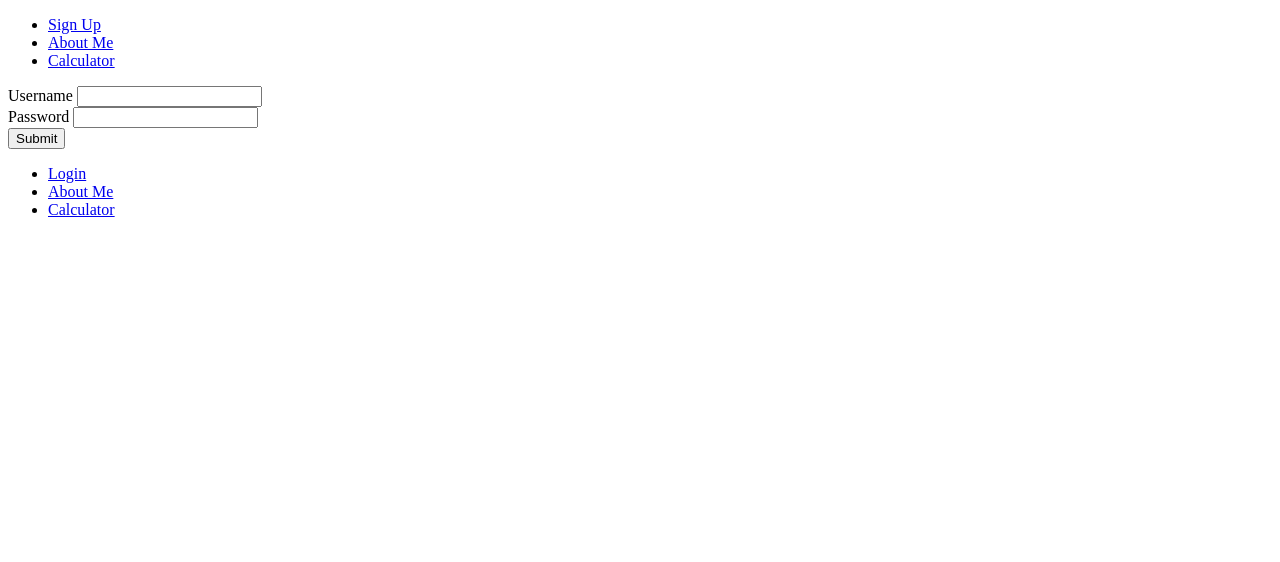
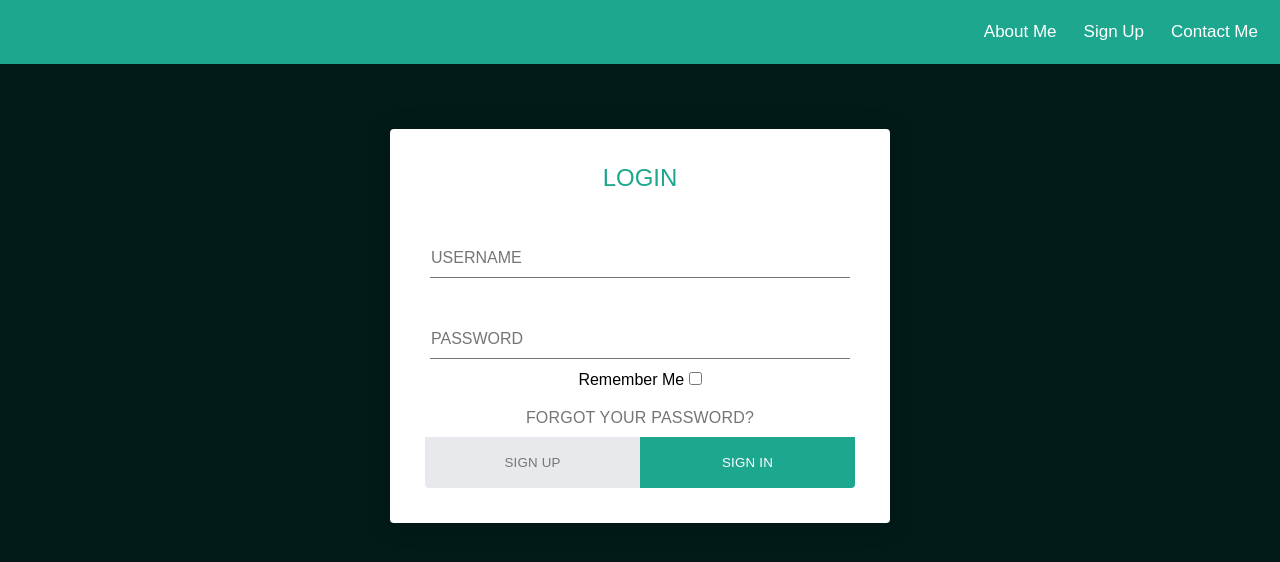
Before and after one commit to Royalboe/portfolio-webpage, a plain HTML site: page login_page.html in a window 1280 px wide. Drawn offline with Linux system fonts and the light colour scheme.

Commit message:
Fixing index and register

```diff
--- /dev/null
+++ b/login.css
@@ -0,0 +1,130 @@
+* {
+    margin: 0;
+    padding: 0;
+    box-sizing: border-box;
+    -webkit-font-smoothing: antialiased;
+  }
+
+
+body {
+    background: rgb(2, 27, 24);
+    font-family: 'Rubik', sans-serif;
+}
+
+.web-navigation {
+    display: flex;
+    flex-direction: row;
+    justify-content: flex-end;
+    align-items: center;
+    gap: 2px 3px;
+    background-color: #1da78e;
+    overflow: auto;
+    padding: 10px;
+  }
+
+  .web-navigation a{
+      float: right;
+      padding: 12px;
+      color: white;
+      text-decoration: none;
+      font-size: 17px;
+  }
+
+  .web-navigation div {
+    height: auto;
+    width: auto;
+  }
+
+  .login-interface {
+    background: #fff;
+    width: 500px;
+    margin: 65px auto;
+    display: -webkit-box;
+    display: flex;
+    -webkit-box-orient: vertical;
+    -webkit-box-direction: normal;
+            flex-direction: column;
+    border-radius: 4px;
+    box-shadow: 0 2px 25px rgba(0, 0, 0, 0.2);
+  }
+  section h1 {
+    text-align: center;
+    color: #1da78e;
+    padding: 35px 35px 0 35px;
+    font-weight: 300;
+  }
+  .screen {
+    padding: 35px;
+    text-align: center;
+  }
+
+  .input-field {
+    padding: 12px 5px;
+  }
+
+  .input-field input {
+    font-size: 16px;
+    display: block;
+    font-family: 'Rubik', sans-serif;
+    width: 100%;
+    padding: 10px 1px;
+    border: 0;
+    border-bottom: 1px solid #747474;
+    outline: none;
+    -webkit-transition: all .2s;
+    transition: all .2s;
+  }
+
+  .input-field input:focus {
+    border-color: #222;
+  }
+
+  .link {
+    text-decoration: none;
+    color: #747474;
+    letter-spacing: 0.2px;
+    text-transform: uppercase;
+    display: inline-block;
+    margin-top: 20px;
+  }
+
+  .action {
+    margin-top: 10px;
+    margin-bottom: 0px;
+    display: -webkit-box;
+    display: flex;
+    -webkit-box-orient: horizontal;
+    -webkit-box-direction: normal;
+            flex-direction: row;
+  }
+
+  .action button:hover {
+    background: #d8d8d8;
+  }
+
+  .action button:nth-child(2) {
+    background: #1da78e;
+    color: #fff;
+    border-bottom-left-radius: 0;
+    border-bottom-right-radius: 4px;
+  }
+  .action button:nth-child(2):hover {
+    background: #1f9f7f;
+  }
+
+  .action button {
+    width: 100%;
+    border: none;
+    padding: 18px;
+    font-family: 'Rubik', sans-serif;
+    cursor: pointer;
+    text-transform: uppercase;
+    background: #e8e9ec;
+    color: #777;
+    border-bottom-left-radius: 4px;
+    border-bottom-right-radius: 0;
+    letter-spacing: 0.2px;
+    outline: 0;
+    -webkit-transition: all .3s;
+    transition: all .3s;
+  }
--- a/login_page.html
+++ b/login_page.html
@@ -5,42 +5,41 @@
     <title>Login Page</title>
     <meta name="viewport" content="width=device-width, initial-scale">
     <meta http-equiv="X-UA-Compatible" content="IE=edge">
+    <link rel="stylesheet" href="login.css">
   </head>
   <body>
     <header>
-      <nav>
-        <div class="website-navigation">
-        <ul>
-          <li><a href="./register.html">Sign Up</a</li>
-          <li><a href="./index.html">About Me</a></li>
-          <li><a href="./calculator.html">Calculator</a></li>
-        </ul>
-        </div>
-      </nav>
+      <section class="web-navigation">
+        <div class="website-navigation"><a href="./index.html">About Me</a></div>
+        <div class="website-navigation"><a href="./register.html">Sign Up</a></div>
+        <div class="website-navigation"><a href="./contact.html">Contact Me</a></div>
+      </section>
     </header>
-    <form>
-      <!-- For Username-->
-      <div>
-        <label for="username"> Username </label>
-        <input id="username" class="username" type="text" name="username">
+    <section class="login-interface">
+      <h1>LOGIN</h1>
+      <div class="screen">
+        <form action="submit">
+          <!-- For Username-->
+          <div class="input-field">
+            <input id="username" class="username" type="text" name="username" placeholder="USERNAME">
+          </div>
+          <br>
+          <!-- For Password -->
+          <div class="input-field">
+            <input type="password" id="password" class="password" name="password" placeholder="PASSWORD">
+          </div>
+          <!-- For Remember Me-->
+          <div class="check-box">
+            <label for="remember-me"> Remember Me </label>
+            <input type="checkbox" id="remember-me" class="remember-me" name="remember-me">
+          </div>
+          <a href="#" class="link">Forgot Your Password?</a>
+          <div class="action">
+            <button>SIGN UP</button>
+            <button>SIGN IN</button>
+          </div>
+        </form>
       </div>
-      <!-- For Password -->
-      <div>
-        <label for="password"> Password </label>
-        <input type="password" id="password" class="password" name="password">
-      </div>
-    </form>
-    <button>Submit</button>
+    </section>
   </body>
-  <footer>
-    <nav>
-        <div class="website-navigation">
-        <ul>
-          <li><a href="./login_page.html">Login</a</li>
-          <li><a href="./index.html">About Me</a></li>
-          <li><a href="./calculator.html">Calculator</a></li>
-        </ul>
-        </div>
-      </nav>
-  </footer>
 </html>
--- a/style.css
+++ b/style.css
@@ -5,7 +5,11 @@ html, body {
 
 body {font-family: Arial, Helvetica, sans-serif;
   color: rgb(255, 255, 255);
-  background-color: #010704;
+  background-color: rgb(2, 27, 24);
+  }
+
+  body .image {
+    text-align: center;
   }
   h1,
   h2,
```
Also changed, not shown: index.html (+2 -3 lines), register.html (+27 -19 lines).
